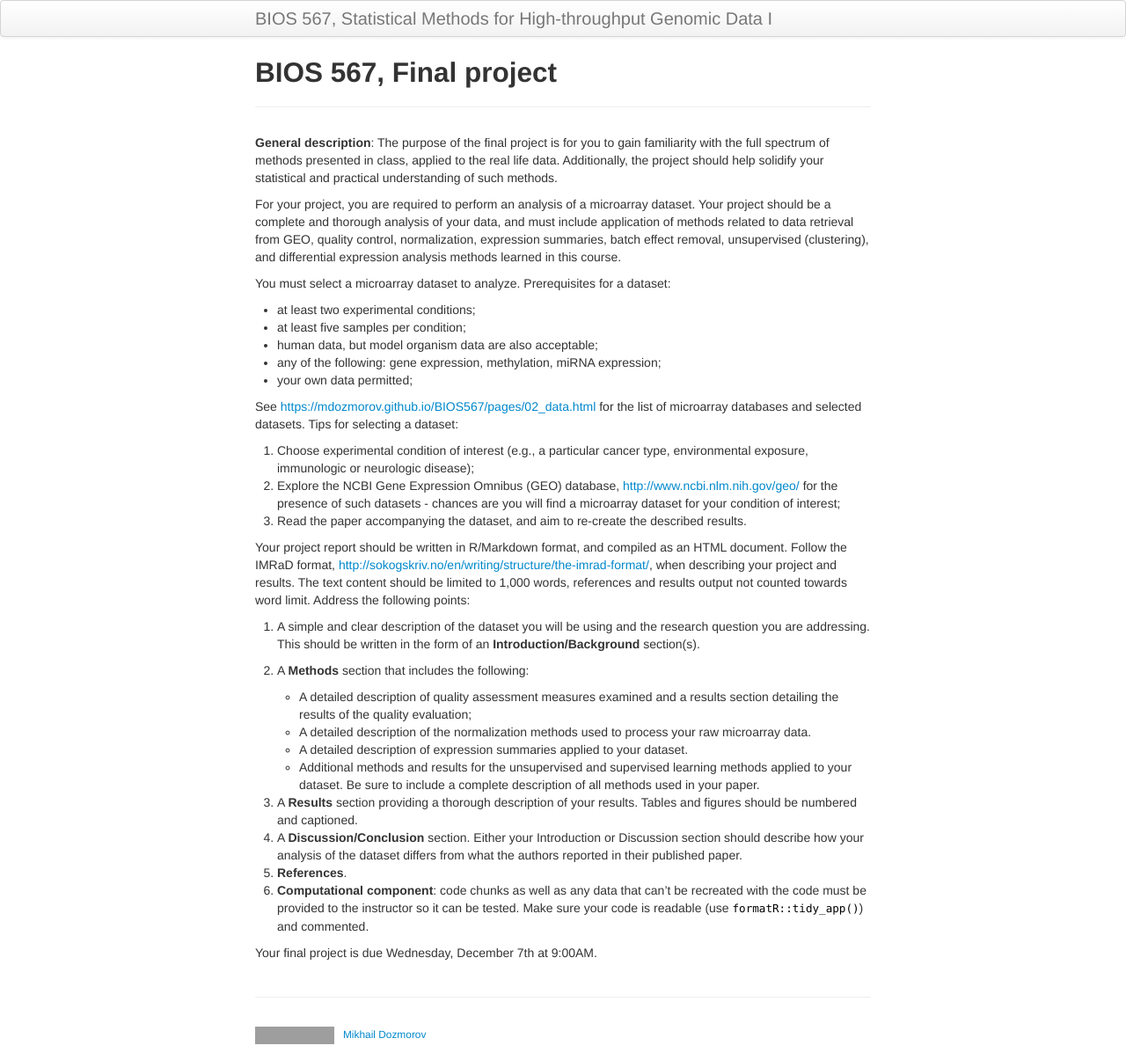
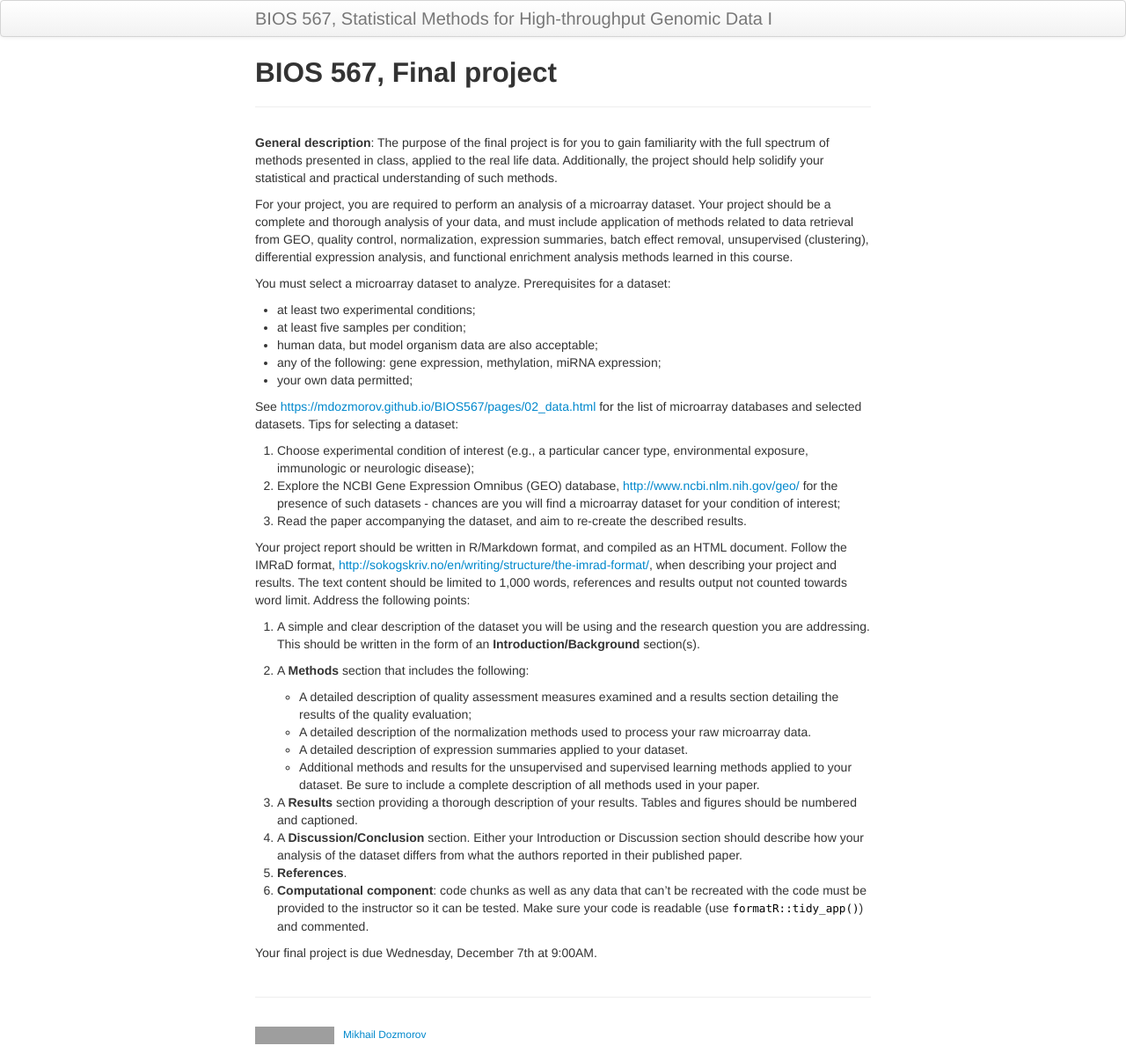
Before and after one commit to mdozmorov/BIOS567, a Jekyll site: the page built from pages/final_project.md, in a window 1280 px wide. Shown: the whole page at 88% size. Built offline with Jekyll 4.4.1, drawn with Linux system fonts in a browser that asks for light colours; grey boxes are pictures that could not be loaded.

Commit message:
Add functional enrichment analysis

```diff
--- a/pages/final_project.md
+++ b/pages/final_project.md
@@ -5,7 +5,7 @@ title: BIOS 567, Final project
 
 **General description**: The purpose of the final project is for you to gain familiarity with the full spectrum of methods presented in class, applied to the real life data. Additionally, the project should help solidify your statistical and practical understanding of such methods.
 
-For your project, you are required to perform an analysis of a microarray dataset. Your project should be a complete and thorough analysis of your data, and must include application of methods related to data retrieval from GEO, quality control, normalization, expression summaries, batch effect removal, unsupervised (clustering), and differential expression analysis methods learned in this course.
+For your project, you are required to perform an analysis of a microarray dataset. Your project should be a complete and thorough analysis of your data, and must include application of methods related to data retrieval from GEO, quality control, normalization, expression summaries, batch effect removal, unsupervised (clustering), differential expression analysis, and functional enrichment analysis methods learned in this course.
 
 You must select a microarray dataset to analyze. Prerequisites for a dataset:
 
```
